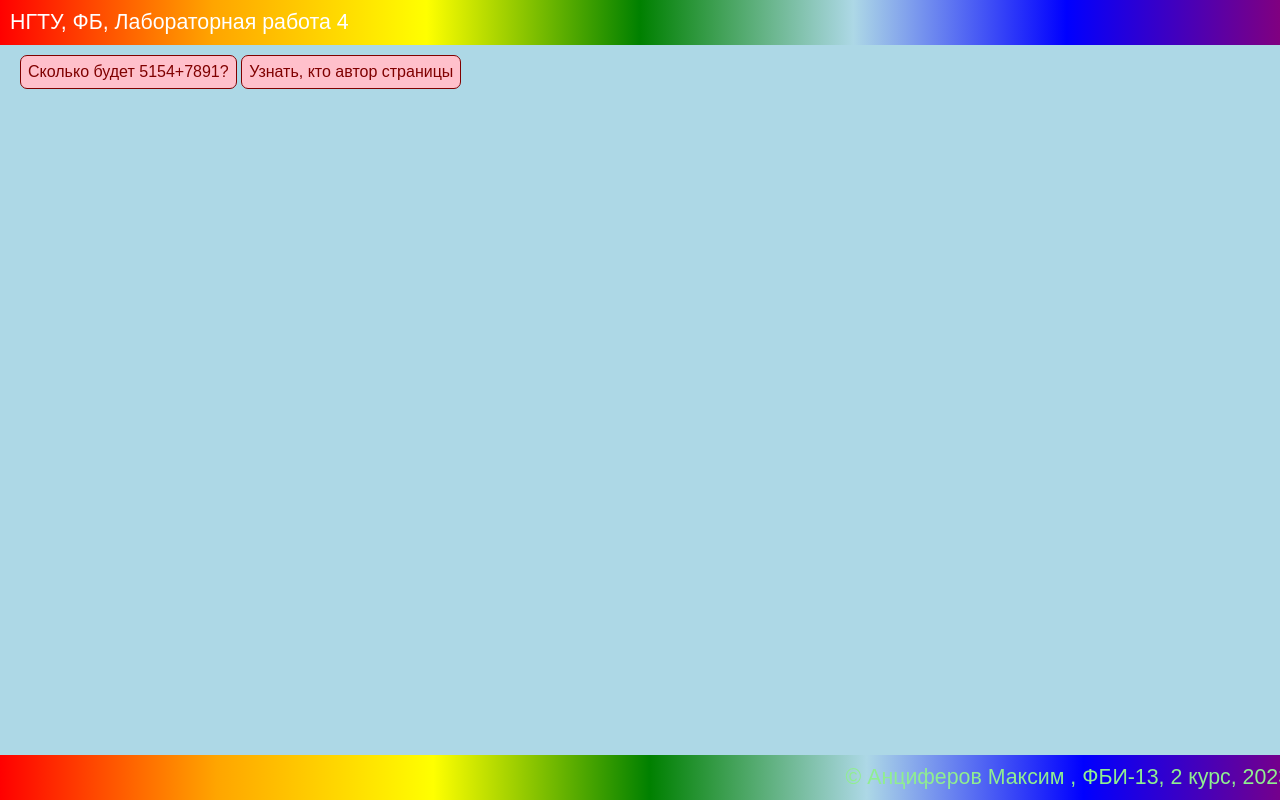
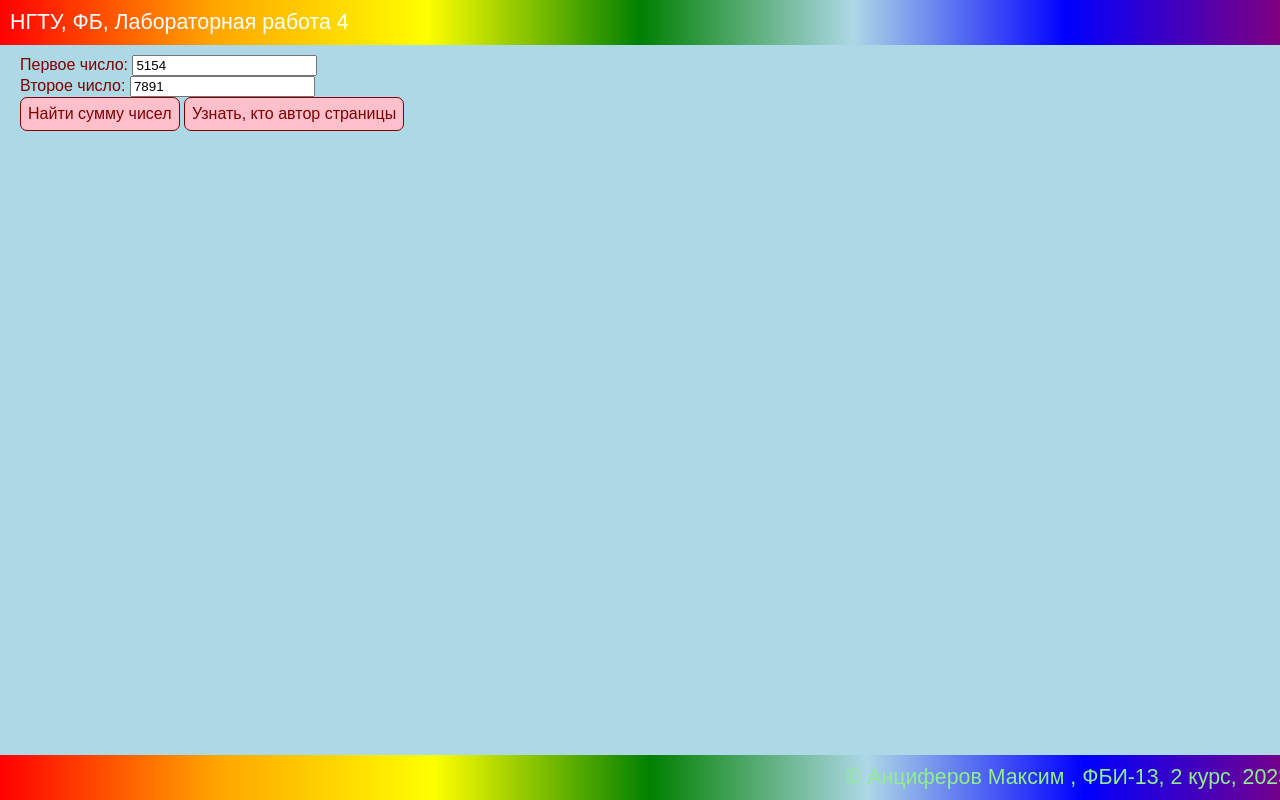
Before and after one commit to maks13nsk/web-programming-labs, a plain HTML site: page lab5.html in a window 1280 px wide. Drawn offline with Linux system fonts and the light colour scheme.

Commit message:
Вывод суммы любых чисел

```diff
--- a/lab5.html
+++ b/lab5.html
@@ -8,14 +8,16 @@
     <link rel="stylesheet" href="main.css">
     <script>
         function showSum() {
-            let a = 5154;
-            let b = 7891;
+            let inputA = document.getElementById('NumberA')
+            let inputB = document.getElementById('NumberB')
+            let a = parseInt(inputA.value);
+            let b = parseInt(inputB.value);
             let result = a + b;
             alert('Сумма ' + a + ' и ' + b + ' равна ' + result);
         }
         {
         function showAuthor()
-            let author = 'Здравствуйте, данная страница является лучшей.\nАвтор страницы:\nПанченко Егор Михайлович'
+            let author = 'Здравствуйте, данная страница является лучшей.\nАвтор страницы:\nАнциферов Максим Дмитриевич'
             alert(author)
         }
     </script>
@@ -37,7 +39,9 @@
     </header>
 
     <main>
-        <div class="message" onclick="showSum()">Сколько будет 5154+7891?</div>
+        <lable>Первое число: <input type="number" value="5154" id="NumberA"></lable><br>
+        <lable>Второе число: <input type="number" value="7891" id="NumberB"></lable><br>
+        <div class="message" onclick="showSum()">Найти сумму чисел</div>
         <div class="message" onclick="showAuthor()">Узнать, кто автор страницы</div>
     </main>
 
```
